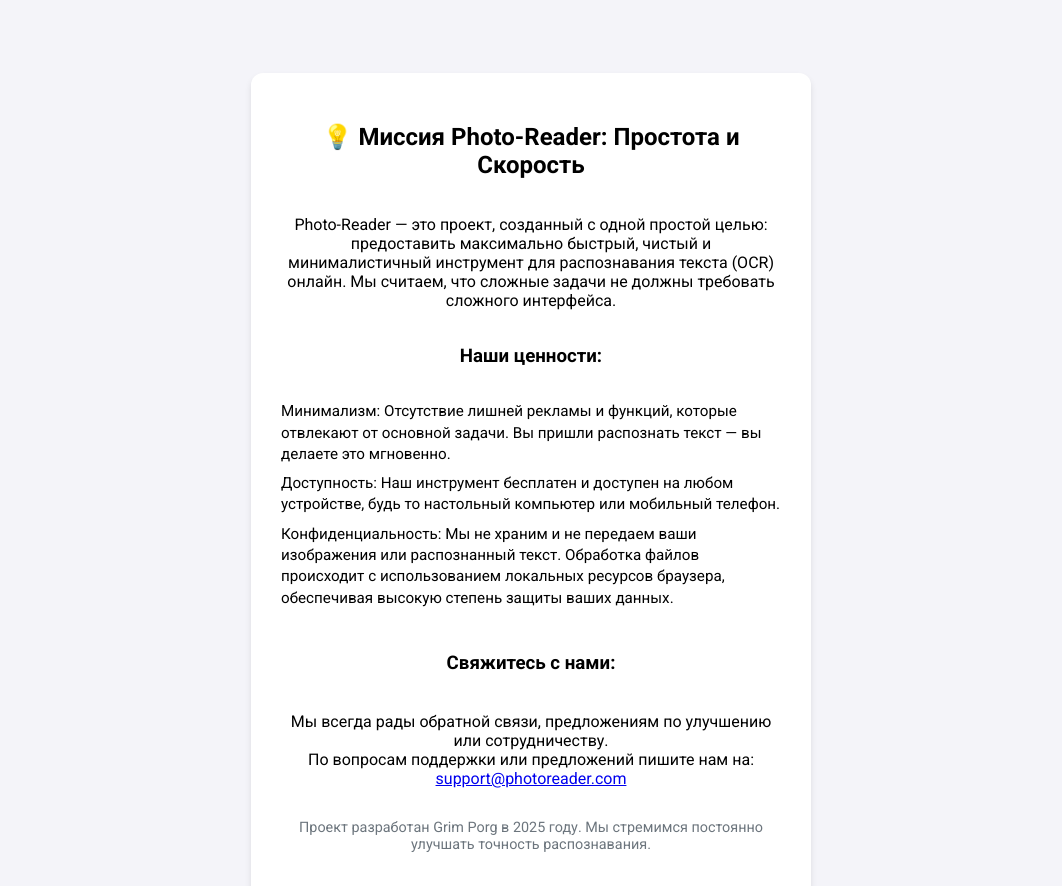
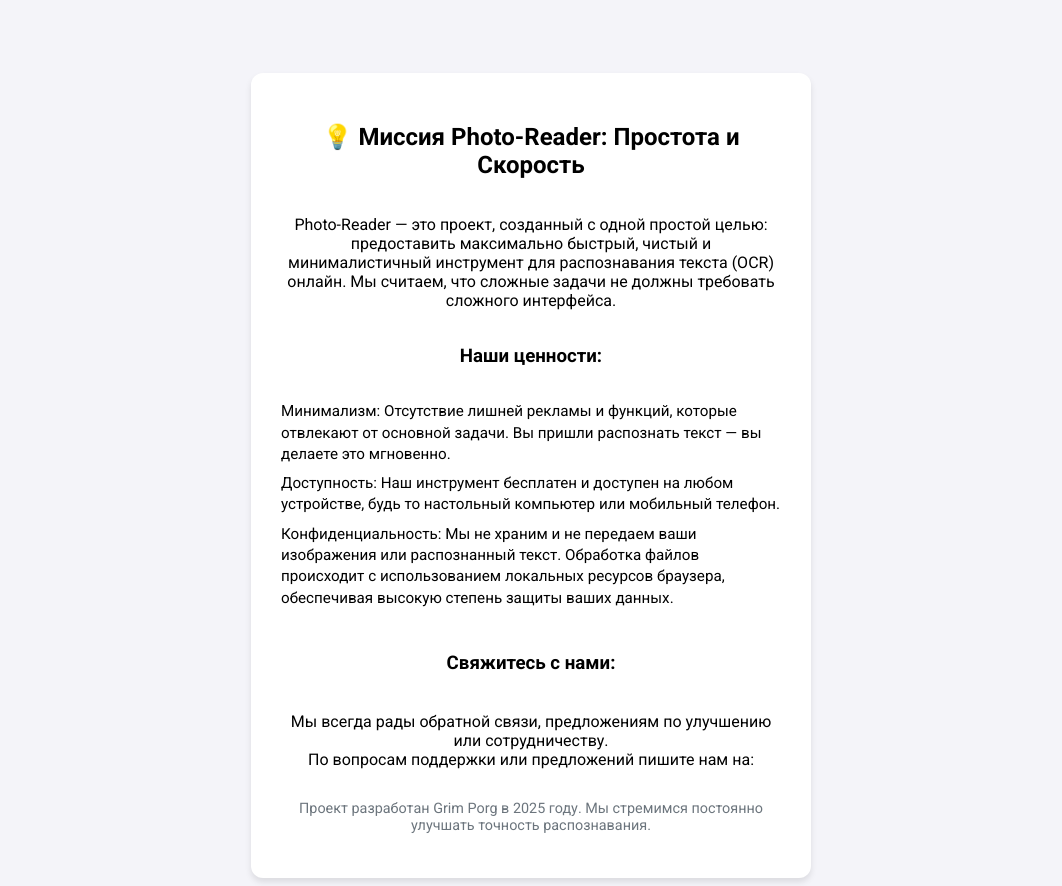
Before and after one commit to GrimProg-design/photo-reader, a website: page public/pages/about.html in a window 1280 px wide. Shown: the part 65-951 px from the top of the page, without its empty margins (109-1171 px from the left). Drawn offline with Linux system fonts and the light colour scheme.

Commit message:
убрал почту

```diff
--- a/public/pages/about.html
+++ b/public/pages/about.html
@@ -59,7 +59,7 @@
           сотрудничеству.
           <br />
           По вопросам поддержки или предложений пишите нам на:
-          <a href="mailto:support@photoreader.com">support@photoreader.com</a>
+          <!-- <a href="mailto:support@photoreader.com">support@photoreader.com</a> -->
         </p>
 
         <p style="font-size: 0.9em; color: var(--color-secondary)">
```
Also changed, not shown: public/pages/privacy-policy.html (+2 -2 lines).
